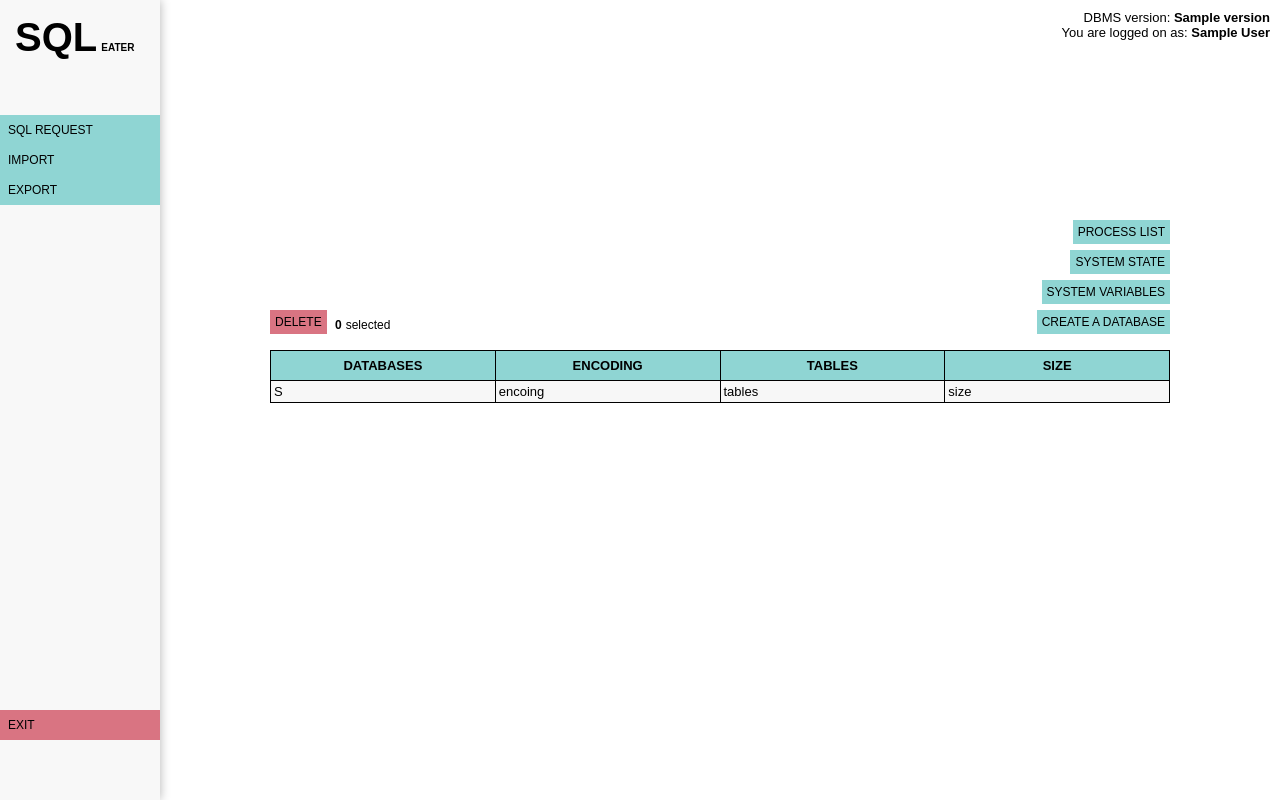
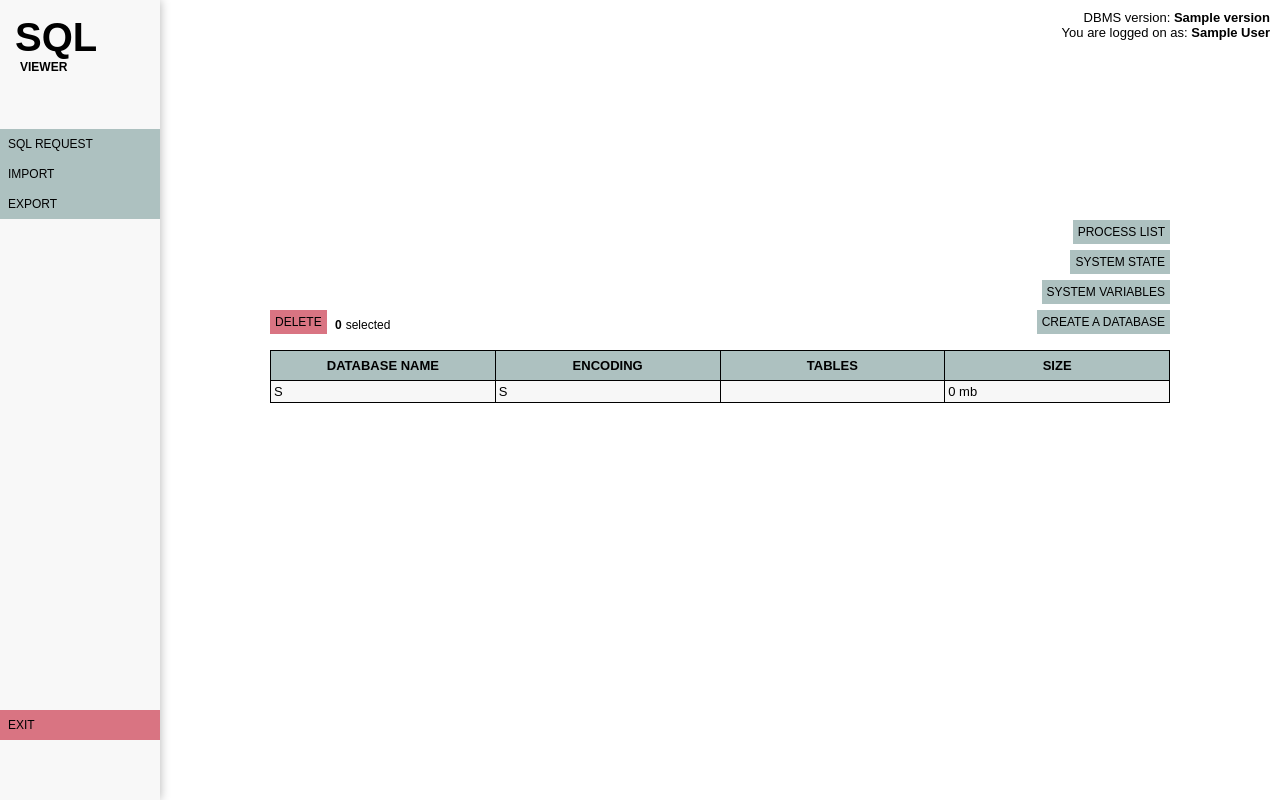
Before and after one commit to ShadeWe/mysql-gui, a PHP site: template app/views/home_view.php in a window 1280 px wide. Run offline with PHP 8.4, Linux system fonts and the light colour scheme; the visitor is signed in with stand-in values (Sample User, id 1); the template is opened without the code that fills it: most values are stand-ins (such as "Sample title", 1, 10 or a date in 2020).

Commit message:
getting the number of tables and the size of databases

```diff
--- a/app/controllers/HomeController.php
+++ b/app/controllers/HomeController.php
@@ -12,9 +12,13 @@ class HomeController {
 
 			// getting the list of databases and the version of DBMS
 			$data = Home::getDatabases();
+			$enc = Home::getEncoding($data);
+			$size = Home::getDatabasesSize($data);
+			$num = Home::getNumberOfTables($data);
 			$version = Home::getVersion();
 
-			$data = array("databases" => $data, "version" => $version);
+
+			$data = array("databases" => $data, "version" => $version, "encoding" => $enc, "number" => $num, "size" => $size);
 
 			include "app/views/home_view.php";
 
--- a/app/controllers/MainController.php
+++ b/app/controllers/MainController.php
@@ -5,6 +5,10 @@ include "app/models/Main.php";
 class MainController {
 
 	function actionIndex() {
+
+		if (isset($_SESSION["username"]) && isset($_SESSION["password"])) {
+			header("Location: /home");
+		}
 
 		include "app/views/main_view.php";
 
--- a/app/models/Main.php
+++ b/app/models/Main.php
@@ -9,9 +9,9 @@ class Main {
 		}
 		catch (PDOException $e) {
 			print $e->getMessage();
-	    	die();
+	    		die();
 		}
-		echo "OK";
+
 		return $pdo;
 
 	}
--- a/app/views/home_view.php
+++ b/app/views/home_view.php
@@ -14,7 +14,8 @@
 
 	<div id="logo">
 		<span id="lWord">SQL</span>
-		<span id="sWord">EATER</span>
+		<br>
+		<span id="sWord">VIEWER</span>
 	</div>
 
 	<div id="buttonContainer">
@@ -43,10 +44,9 @@
 	<div class="funcButtons" id="statedb">SYSTEM STATE</div>
 	<div class="funcButtons" id="processdb">PROCESS LIST</div>
 
-	<div id="tableContainer">
 		<table>
 			<tr>
-				<th>DATABASES</th>
+				<th>DATABASE NAME</th>
 				<th>ENCODING</th>
 				<th>TABLES</th>
 				<th>SIZE</th>
@@ -57,14 +57,13 @@
 
 					echo "<tr class='dataCells'>";
 					echo "<td>" . $data["databases"][$i] . "</td>";
-					echo "<td>" . "encoing" . "</td>";
-					echo "<td>" . "tables" . "</td>";
-					echo "<td>" . "size" . "</td>";
+					echo "<td>" . $data["encoding"][$i] . "</td>";
+					echo "<td>" . $data["number"][$i] . "</td>";
+					echo "<td>" . round($data["size"][$i], 3) . " mb </td>";
 					echo "</tr>";
 
 				}
 			?>
 		</table>
-	</div>
 
 </div>
--- a/app/views/main_view.php
+++ b/app/views/main_view.php
@@ -6,4 +6,5 @@
 	<input id="usernameInput" type="text" name="" placeholder="USERNAME">
 	<input id="passwordInput" type="text" name="" placeholder="PASSWORD">
 	<div id="loginButton">LOGIN</div>
+	<div id="message">LOGIN OR PASSWORD IS INCORRECT</div>
 </div>
--- a/css/home.css
+++ b/css/home.css
@@ -1,5 +1,6 @@
 html, body {
 	margin: 0;
+	background-color: white;
 }
 
 #selectedInformer {
@@ -10,6 +11,7 @@ html, body {
 
 #deletedb {
 	user-select: none;
+	-moz-user-select: none;
 	cursor: pointer;
 	font-family: Arial;
 	font-size: 12px;
@@ -38,21 +40,22 @@ html, body {
 
 .funcButtons {
 	user-select: none;
+	-moz-user-select: none;
 	cursor: pointer;
 	font-family: Arial;
 	font-size: 12px;
 	padding: 5px;
-	background-color: #8FD5D3;
+	background-color: #ADC1C0;
 	position: absolute;
 	top: 160px;
 	right: 0px;
 }
 
 .funcButtons:hover {
-	background-color: #77BDBB;
+	background-color: #9CAEAD;
 }
 .funcButtons:active {
-	background-color: #7BAFAE;
+	background-color: #8D9C9B;
 }
 
 #wrap {
@@ -65,18 +68,6 @@ html, body {
 	margin-top: -250px;
 }
 
-#tableContainer {
-	overflow-y: scroll;
-	overflow-x: hidden;
-	padding-right: 10px;
-	width: 900px;
-	height: 300px;
-	position: absolute;
-	top: 50%;
-	left: 50%;
-	margin-top: -50px;
-	margin-left: -450px;
-}
 
 ::-webkit-scrollbar {
     width: 10px;
@@ -115,10 +106,12 @@ table {
     border-collapse: collapse;
     text-align: left;
     margin: auto;
+    margin-top: 200px;
+    margin-bottom: 50px;
 }
 
 th {
-	background-color: #8FD5D3;
+	background-color: #ADC1C0;
 	text-align: center;
 	padding: 7px;
 	font-family: Arial;
@@ -176,7 +169,7 @@ td {
 
 #leftPanel {
 	overflow: hidden;
-	position: absolute;
+	position: fixed;
 	background-color: #F8F8F8;
 	width: 160px;
 	height: 100%;
@@ -187,6 +180,7 @@ td {
 	margin-left: 10px;
 	margin-top: 10px;
 	padding: 5px;
+	-moz-user-select: none;
 	user-select: none;
 }
 
@@ -198,7 +192,8 @@ td {
 
 #sWord {
 	font-weight: bold;
-	font-size: 10px;
+	font-size: 12px;
+	margin-left: 5px;
 	font-family: Arial;
 }
 
@@ -209,7 +204,7 @@ td {
 .leftPanelButtons {
 	cursor: pointer;
 	width: 145px;
-	background-color: #8FD5D3;
+	background-color: #ADC1C0;
 	padding: 8px;
 	font-family: Arial;
 	font-size: 12px;
@@ -218,12 +213,15 @@ td {
 	transition-property: background-color;
 	transition-duration: 0.2s;
 	user-select: none;
+	-moz-user-select: none;
 }
+
 .leftPanelButtons:hover {
-	background-color: #77BDBB;
+	background-color: #9CAEAD;
 }
+
 .leftPanelButtons:active {
-	background-color: #7BAFAE;
+	background-color: #8D9C9B;
 }
 
 #exitButton {
--- a/js/loginpage.js
+++ b/js/loginpage.js
@@ -15,7 +15,13 @@ window.onload = function() {
 		        if (xhr.status === 200) {
 		        	console.log(xhr.responseText);
 		            if (xhr.responseText == "OK") {
+		            	document.getElementById("message").textContent = "CONNECTING ...";
+		            	document.getElementById("message").style.visibility = 'visible';
+		            	document.getElementById("message").style.opacity = '1';
 		            	window.location.replace("/home");
+		            } else {
+		            	document.getElementById("message").style.visibility = 'visible';
+		            	document.getElementById("message").style.opacity = '1';
 		            }
 		        }
 		    }
```
Also changed, not shown: app/models/Home.php (+52 -1 lines), css/main.css (+17 -3 lines).
